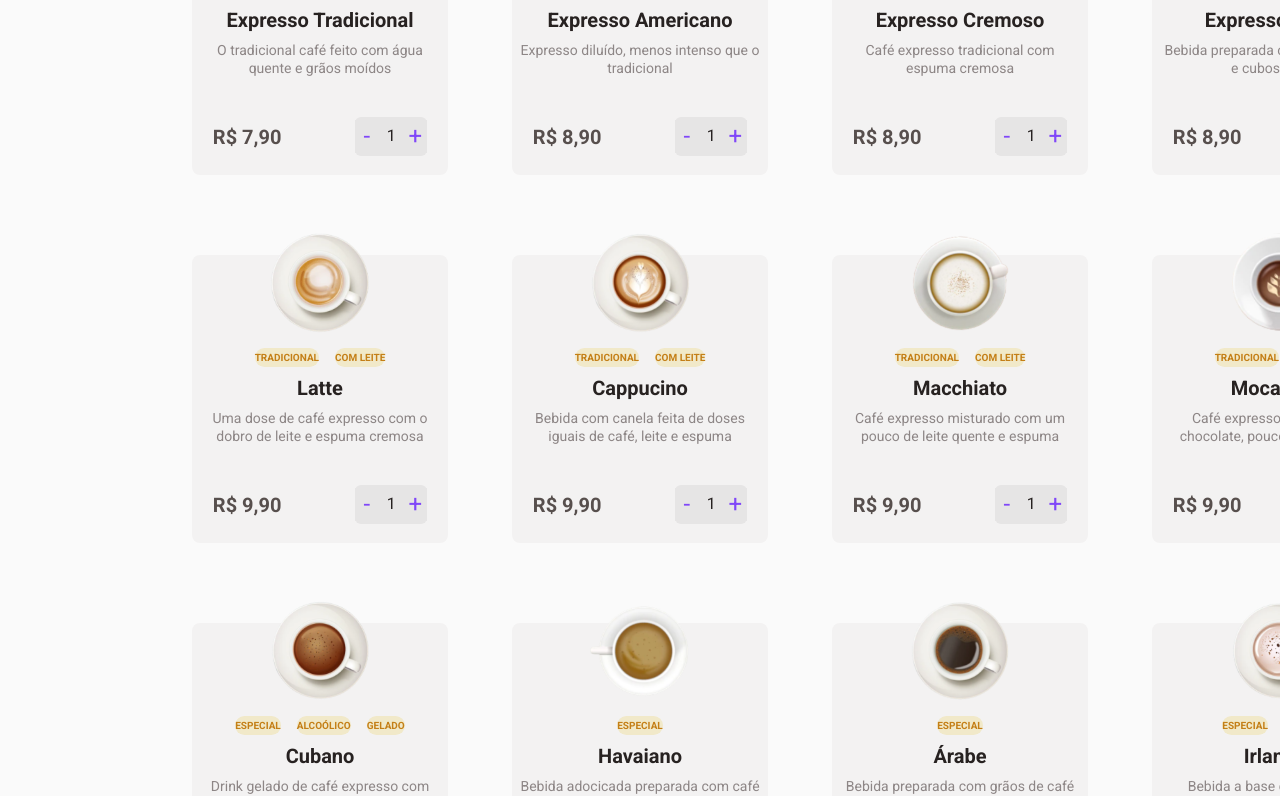
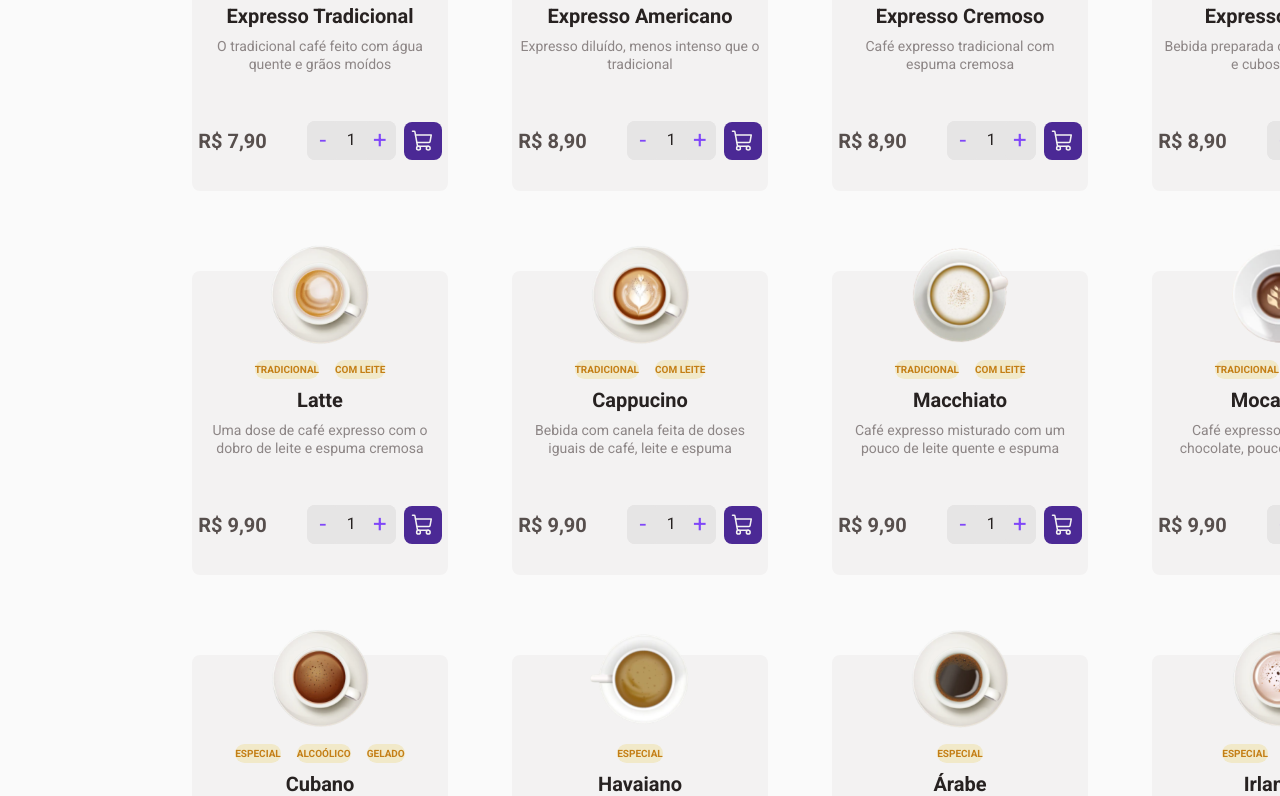
Before and after one commit to antonioRenato/Coffee-Delivery-React, a React (Vite) app: page / in a window 1280 px wide. Shown: the part 867-1663 px from the top of the page. Built offline with nearby package versions, Linux system fonts and the light colour scheme.

Commit message:
finished home page

```diff
--- a/src/components/ItemShop/index.tsx
+++ b/src/components/ItemShop/index.tsx
@@ -1,3 +1,4 @@
+import { ShoppingCart } from 'phosphor-react'
 import { MainItem } from './styles'
 
 interface ItemShopProps {
@@ -25,10 +26,15 @@ export function ItemShop(props: ItemShopProps) {
 
       <div className="price">
         <span>R$ {props.price}</span>
-        <div>
+        <div className="buttonsQuantity">
           <button>-</button>
           <p>{props.quantity}</p>
           <button>+</button>
+        </div>
+        <div>
+          <button className="CarIcon">
+            <ShoppingCart size={24} color="#F3F2F2" />
+          </button>
         </div>
       </div>
     </MainItem>
--- a/src/components/ItemShop/styles.ts
+++ b/src/components/ItemShop/styles.ts
@@ -2,7 +2,7 @@ import { styled } from 'styled-components'
 
 export const MainItem = styled.div`
   width: 16rem;
-  height: 18rem;
+  height: 19rem;
   border-radius: 8px;
 
   background-color: ${(props) => props.theme['--white-400']};
@@ -17,7 +17,7 @@ export const MainItem = styled.div`
   margin-bottom: 2rem;
 
   img {
-    margin-top: -2.5rem;
+    margin-top: -3.5rem;
   }
 
   .tagContainer {
@@ -70,10 +70,10 @@ export const MainItem = styled.div`
     display: flex;
     flex-direction: row;
     align-items: center;
-    justify-content: space-around;
-    gap: 2rem;
+    justify-content: center;
+    gap: 0.5rem;
 
-    margin-top: 2rem;
+    margin-top: 2.5rem;
 
     span {
       font-weight: 700;
@@ -86,16 +86,15 @@ export const MainItem = styled.div`
       color: ${(props) => props.theme['--gray-500']};
     }
 
-    div {
+    .buttonsQuantity {
       display: flex;
       flex-direction: row;
       align-items: center;
 
-      width: 4.5rem;
-      height: 2.4rem;
+      margin-left: 2rem;
 
+      border-radius: 8px;
       background: ${(props) => props.theme['--white-600']};
-      border-radius: 6px;
 
       p {
         font-weight: 400;
@@ -112,6 +111,9 @@ export const MainItem = styled.div`
         align-items: center;
         justify-content: center;
 
+        width: 3.5rem;
+        height: 2.4rem;
+
         font-weight: 400;
         font-size: 24px;
         line-height: 140%;
@@ -120,8 +122,34 @@ export const MainItem = styled.div`
 
         width: 2rem;
         border: 0;
+        border-radius: 8px;
 
         cursor: pointer;
+      }
+
+      button:hover {
+        background: ${(props) => props.theme['--white-400']};
+      }
+    }
+    div {
+      .CarIcon {
+        width: 2.375rem;
+        height: 2.375rem;
+
+        background-color: ${(props) => props.theme['--purple-700']};
+
+        display: flex;
+        align-items: center;
+        justify-content: center;
+
+        cursor: pointer;
+
+        border-radius: 8px;
+        border: 0;
+      }
+
+      .CarIcon:hover {
+        background-color: ${(props) => props.theme['--purple-400']};
       }
     }
   }
--- a/src/styles/themes/default.ts
+++ b/src/styles/themes/default.ts
@@ -7,6 +7,7 @@ export const defaultTheme = {
 
   '--purple-700': '#4B2995',
   '--purple-500': '#8047F8',
+  '--purple-400': '#8036f9',
   '--purple-300': '#EBE5F9',
 
   '--gray-900': '#272221',
```
